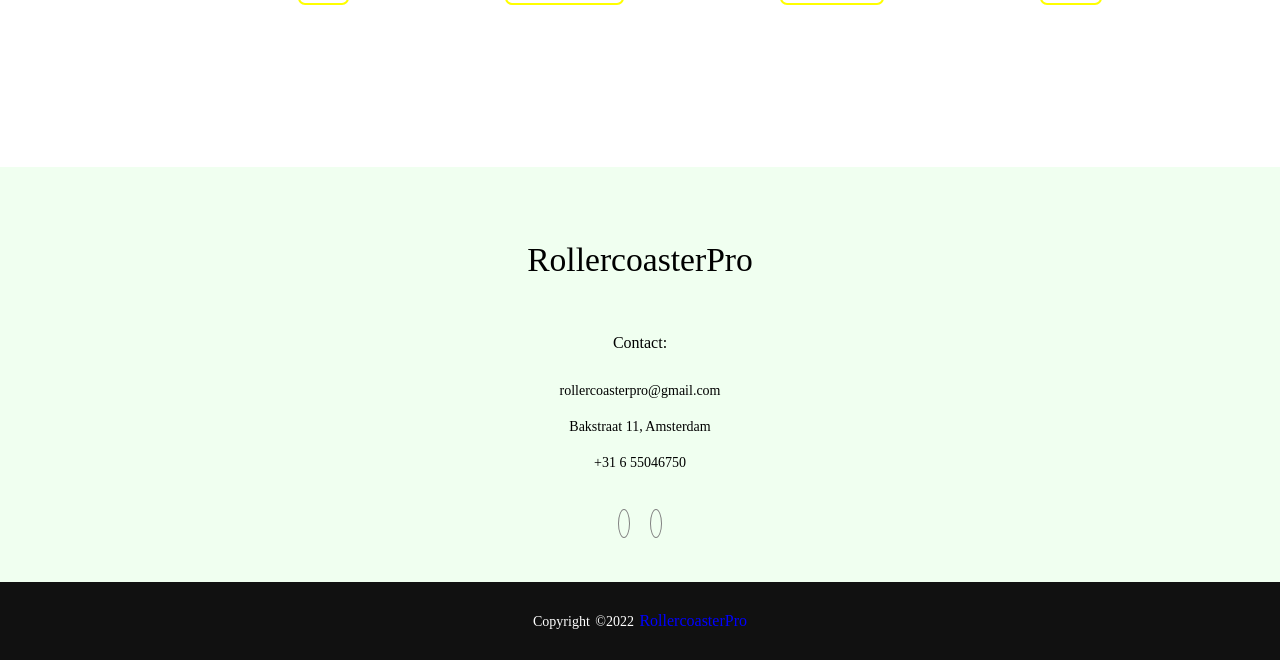
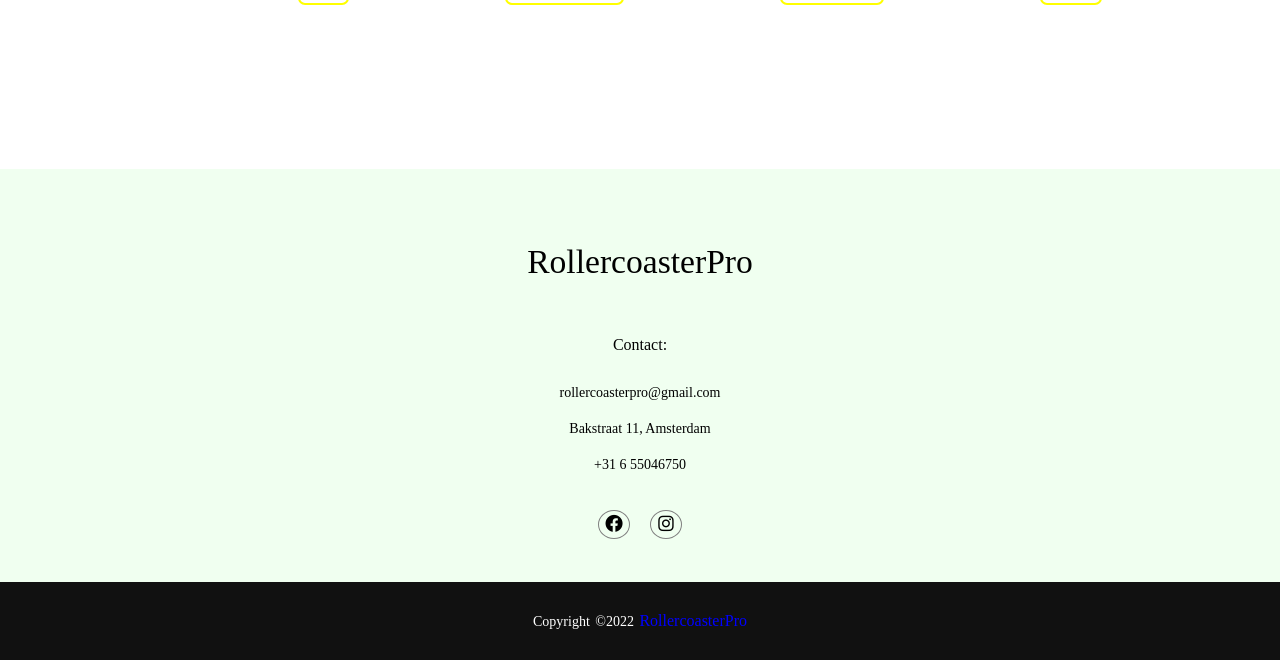
Before and after one commit to GerbenVenneman/RollerCoasterPro, a PHP site: page /index.php in a window 1280 px wide. Shown: the part 140-800 px from the top of the page. Run offline with PHP 8.4, Linux system fonts and the light colour scheme; some libraries are stand-ins or nearby versions.

Commit message:
font-awesome css library toevoegd zodat we icons kunnen gebruiken

```diff
--- a/header.php
+++ b/header.php
@@ -4,6 +4,7 @@
 	<meta charset="UTF-8">
 	<meta name="viewport" content="width=	, initial-scale=1.0">
 	<link rel="stylesheet" href="css/main.css">
+	<link rel="stylesheet" href="https://cdnjs.cloudflare.com/ajax/libs/font-awesome/6.1.1/css/all.min.css" integrity="sha512-KfkfwYDsLkIlwQp6LFnl8zNdLGxu9YAA1QvwINks4PhcElQSvqcyVLLD9aMhXd13uQjoXtEKNosOWaZqXgel0g==" crossorigin="anonymous" referrerpolicy="no-referrer" />
 	<title>RollercoasterPro</title>
 </head>
 <body>
```
